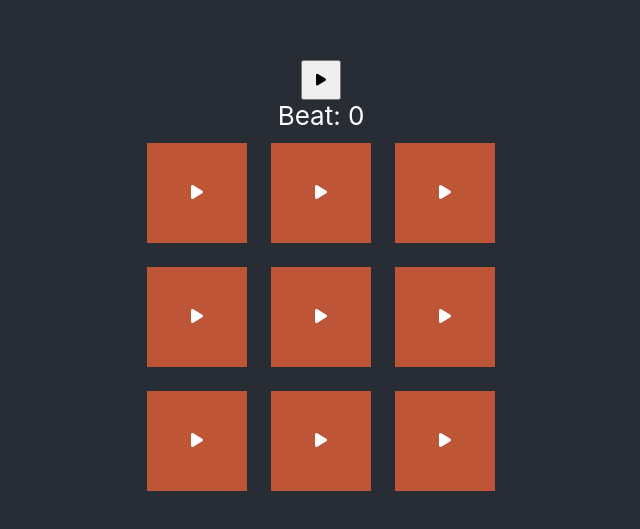
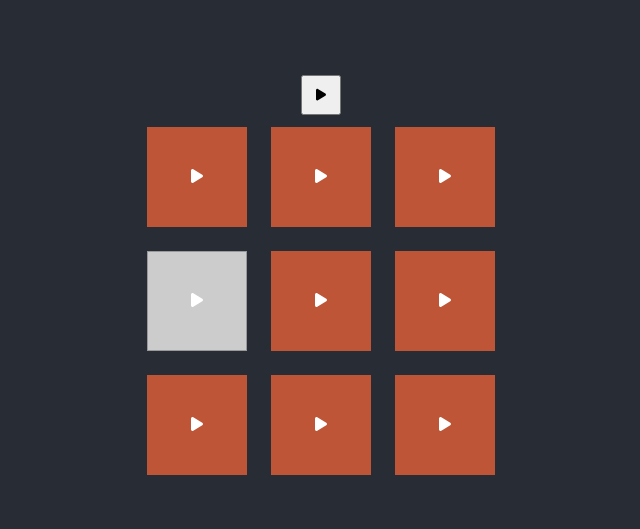
Before and after one commit to Lomakot/demostack-homework, a React (Create React App) app: page / in a window 1280 px wide. Shown: the part 119-648 px from the top of the page, without its empty margins (319-959 px from the left). Built offline with nearby package versions, Linux system fonts and the light colour scheme.

Commit message:
refactor moved sync logic into loopbutton
created a synchronizer class to handle the audio starting and stopping. removed beat counter.

```diff
--- a/src/App.css
+++ b/src/App.css
@@ -58,6 +58,11 @@
   font-size: 16px;
 }
 
+.loop-buttons-container button:disabled{
+  border: 1px solid #999;
+  background-color: #cccccc;
+}
+
 .beat-label{
   display:block;
 }
--- a/src/App.tsx
+++ b/src/App.tsx
@@ -2,33 +2,25 @@ import React, { useEffect, useState, MouseEventHandler } from 'react';
 import { FontAwesomeIcon } from '@fortawesome/react-fontawesome'
 import { faPlay,faPause } from '@fortawesome/free-solid-svg-icons'
 import LoopButton from './LoopButton';
-import { LoopItem } from './LoopItem';
+import { LoopItem, Synchronizer } from './LoopItem';
 import './App.css';
 
 const loopItemsArr = Array.from(Array(9)).map((e,i)=>i+1).map((id)=>{
-  return { id:id, musicFile:(id).toString()+".mp3", isPlaying:false}
+  return { id:id, musicFile:(id).toString()+".mp3"}
 })
+
+const synchronizer = new Synchronizer()
 
 const App: React.FC = () => {
 
   const [mainLoopPlaying,setMainLoopPlaying] = useState(false)
 
-  const [beat,setBeat] = useState(0);
+  const [timeDelay,setTimeDelay] = useState(0)
 
-  const [timeDelay,setTimeDelay] = useState(0)
+
 
   //initialize all the items with corresponding songs
   const [loopItems,setLoopItems]  = useState<LoopItem[]>(loopItemsArr)
-
-  function createBeatTimer(launchTime:number):number{
-    return (setTimeout(()=>{
-      setBeat(beat=>beat+1)
-      const runTime = (new Date()).getTime()
-      const delay = runTime - launchTime
-      setTimeDelay(delay-8000)
-      return () => createBeatTimer(runTime)
-    },8000-timeDelay)) as unknown as number;
-  }
 
   const [timer,setTimer] = useState<number>(0)
 
@@ -36,26 +28,13 @@ const App: React.FC = () => {
     setMainLoopPlaying(!mainLoopPlaying);
   }
 
-  //start a timer and increase beat or clear timer if stopped
+  //start and stop synchronizer
   useEffect(()=>{
-
-    startStopPlaying()
+    if(mainLoopPlaying)
+      synchronizer.start()
+    else
+      synchronizer.stop()
   },[mainLoopPlaying])
-
-  const startStopPlaying = () => {
-    let isGreen = false
-    //we want to only start if one of the squares is green, otherwise dont.
-    loopItems.forEach((loopItem)=>{loopItem.isPlaying?isGreen=true:void(0)})
-    const launchTime = (new Date()).getTime()
-    if(mainLoopPlaying && isGreen){
-      clearInterval(timer)
-      setBeat(beat=>beat+1)
-      const interval = createBeatTimer(launchTime)
-      setTimer(interval)
-    } else {
-      clearInterval(timer)
-    }
-  }
 
   //clear interval when component mounts and unmounts
   useEffect(()=>{
@@ -64,26 +43,6 @@ const App: React.FC = () => {
     return () => clearInterval(timer)
   }, [])
 
-  //handler for updating the loop items list
-  const toggleIsPlaying = (id:number,forced?:boolean) => {
-    // this doesnt make the components depending on this array to update, only changing the array point does.
-    // const index = loopItems.findIndex((loopItem) => loopItem.id === id)
-    // loopItems[index] = { ...loopItems[index], isPlaying:forced?forced:!loopItems[index].isPlaying}
-    // setLoopItems(loopItems)
-    const newLoopItems = loopItems.map((loopItem)=>{
-      if(loopItem.id===id){
-        loopItem.isPlaying = forced?forced:!loopItem.isPlaying
-      }
-      return loopItem
-    })
-    setLoopItems(newLoopItems)
-    const numOfPlayingSongs = loopItems.reduce((prevSum,c)=>prevSum+(c.isPlaying?1:0),0)
-    //only check if to start or stop if 1 or 0 songs
-    if(numOfPlayingSongs<2){
-      startStopPlaying()
-    }
-  }
-
   return (
     <div className="App">
       <header className="App-header">
@@ -91,10 +50,9 @@ const App: React.FC = () => {
           <button className="main-button" onClick={toggle}>
             {<FontAwesomeIcon icon={mainLoopPlaying? faPause:faPlay} />}
           </button>
-          <label className='beat-label'>Beat: {beat}</label>
         </div>
         <div className='loop-buttons-container'>
-          {loopItems.map((item)=><LoopButton key={item.id} beat={beat} toggleIsPlaying={toggleIsPlaying} item={item} mainLoopPlaying={mainLoopPlaying}/>)}
+          {loopItems.map((item)=><LoopButton synchronizer={synchronizer} key={item.id} item={item} />)}
         </div>
       </header>
     </div>
--- a/src/LoopButton.tsx
+++ b/src/LoopButton.tsx
@@ -1,7 +1,7 @@
 import React, { useEffect, useState } from 'react';
 import { FontAwesomeIcon } from '@fortawesome/react-fontawesome'
 import { faPlay,faPause } from '@fortawesome/free-solid-svg-icons'
-import { LoopItem } from './LoopItem';
+import { LoopItem,Synchronizer } from './LoopItem';
 const song1 = require("./static/music/1.mp3")
 const song2 = require("./static/music/2.mp3")
 const song3 = require("./static/music/3.mp3")
@@ -14,41 +14,33 @@ const song9 = require("./static/music/9.mp3")
 
 type LoopButtonProps = {
     item: LoopItem
-    toggleIsPlaying: Function
-    beat: number
-    mainLoopPlaying: boolean
+    isPlaying?: boolean
+    synchronizer: Synchronizer
 }
 
-const LoopButton:React.FC<LoopButtonProps> = ({item,toggleIsPlaying,beat,mainLoopPlaying}) => {
+const LoopButton:React.FC<LoopButtonProps> = ({item, synchronizer}) => {
 
     const [audio,setAudio] = useState<HTMLAudioElement>(new Audio(song1));
 
-    //reset and start playing with the beat
+    const [isPlaying,setIsPlaying] = useState(false)
+
+    const toggleIsPlaying = () => {
+        setIsPlaying(!isPlaying)
+    }
+    //connect to synchronizer
     useEffect(() => {
-        audio.currentTime = 0
-        if(item.isPlaying){
-            audio.play();
+        if(!isPlaying){
+            synchronizer.removeSong(audio)
+        } else {
+            synchronizer.addSong(audio)
         }
     },
-        [beat]
+        [isPlaying]
     );
-    //pause single
-    useEffect(() => {
-        if(!item.isPlaying){
-            audio.pause();
-        }
-    },
-        [item.isPlaying]
-    );
-    //pause all
-    useEffect(() => {
-        if(!mainLoopPlaying){
-            audio.pause();
-        }
-    },[mainLoopPlaying]);
+
 
     useEffect(()=>{
-        audio.loop = true;
+        //audio.loop = true;
     },[audio])
 
     //choose audio file per item
@@ -94,7 +86,7 @@ const LoopButton:React.FC<LoopButtonProps> = ({item,toggleIsPlaying,beat,mainLoo
 
     }, []);
     return (
-            <button style={item.isPlaying?{backgroundColor:"#27c950"}:undefined} className="loop-button" onClick={()=>toggleIsPlaying(item.id)}><FontAwesomeIcon icon={item.isPlaying? faPause:faPlay} /></button>
+            <button disabled={item.id===4} style={isPlaying?{backgroundColor:"#27c950"}:undefined} className="loop-button" onClick={toggleIsPlaying}><FontAwesomeIcon icon={isPlaying? faPause:faPlay} /></button>
       );
 }
 
--- a/src/LoopItem.ts
+++ b/src/LoopItem.ts
@@ -2,6 +2,57 @@ import React from 'react';
 
 export interface LoopItem{
     id: number
-    isPlaying: boolean
     musicFile: string
 }
+
+export class Synchronizer{
+    songs:HTMLAudioElement[];
+    timer: number | undefined
+    delay: number
+    running: boolean
+    constructor(){
+      this.songs = []
+      this.timer = undefined
+      this.delay = 0
+      this.running = false
+    }
+
+    addSong(song:HTMLAudioElement){
+      this.songs.push(song)
+    }
+    removeSong(song:HTMLAudioElement){
+      song.pause()
+      this.songs.splice(this.songs.indexOf(song),1)
+    }
+
+    start(){
+        //calculate delay, play and set new play in 8 seconds
+        if(!this.running){
+            const launchTime = (new Date()).getTime()
+            this.play()
+            this.timer = setTimeout(()=>{
+                const runTime = (new Date()).getTime()
+                this.delay = runTime - launchTime
+                console.log(this.delay)
+                this.running = false
+                this.start()
+            },8000-this.delay) as unknown as number
+        }
+    }
+
+    private play(){
+        for(let song of this.songs){
+            song.currentTime = 0;
+            song.play();
+        }
+        this.running = true
+    }
+
+    stop(){
+        clearInterval(this.timer)
+        for(let song of this.songs){
+            song.pause();
+        }
+        this.running = false
+    }
+  }
```
